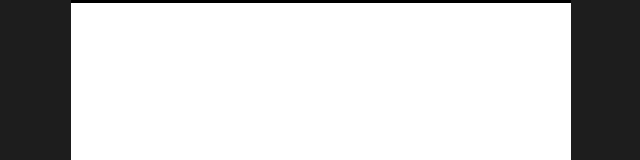
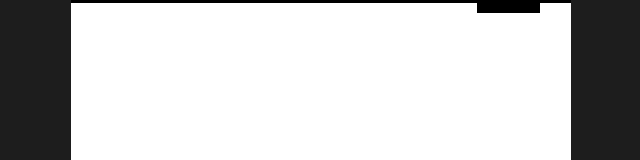
Before and after one commit to Pigna99/choco-world, a Next.js app: page / in a window 1280 px wide. Shown: the top 160 px of the page, without its empty margins (319-959 px from the left). Built offline with nearby package versions, Linux system fonts and the light colour scheme.

Commit message:
loading fix

```diff
--- a/components/utilsComponents/loading.tsx
+++ b/components/utilsComponents/loading.tsx
@@ -10,7 +10,7 @@ const LoadingSpinner = ({visible}:{visible:boolean})=>{
         <div className={styles.loading}>
             <div className={styles.loadingContainer}>
             {
-                visible ? <Loading/>: <div style={{height:10}}/>
+                visible||true ? <Loading/>: <div style={{height:10}}/>
             }
             </div>
         </div>
--- a/components/utilsComponents/utils.module.css
+++ b/components/utilsComponents/utils.module.css
@@ -90,4 +90,5 @@
 .loadingContainer{
     position: absolute;
     width: 100%;
+    max-width: 500px;
 }
```
